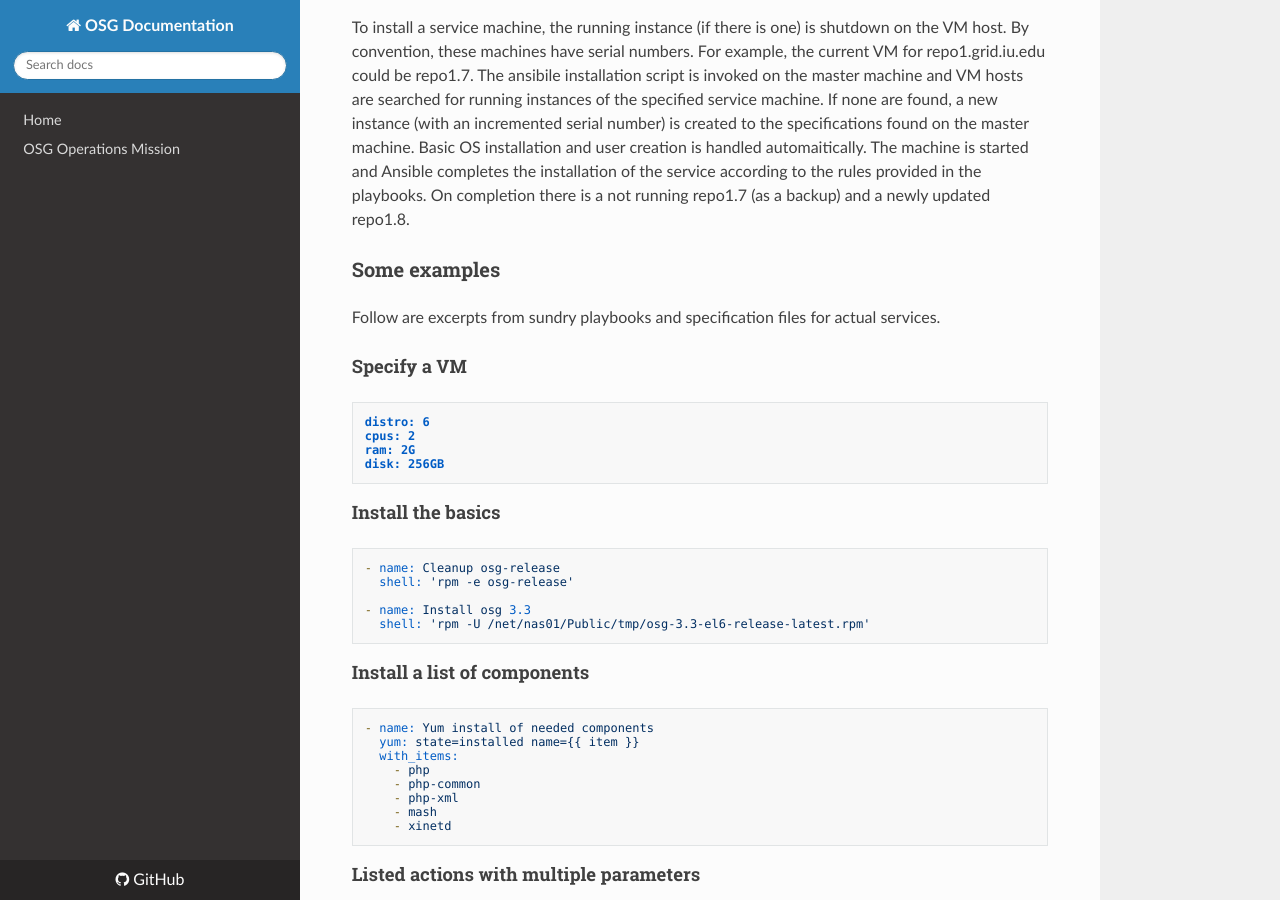
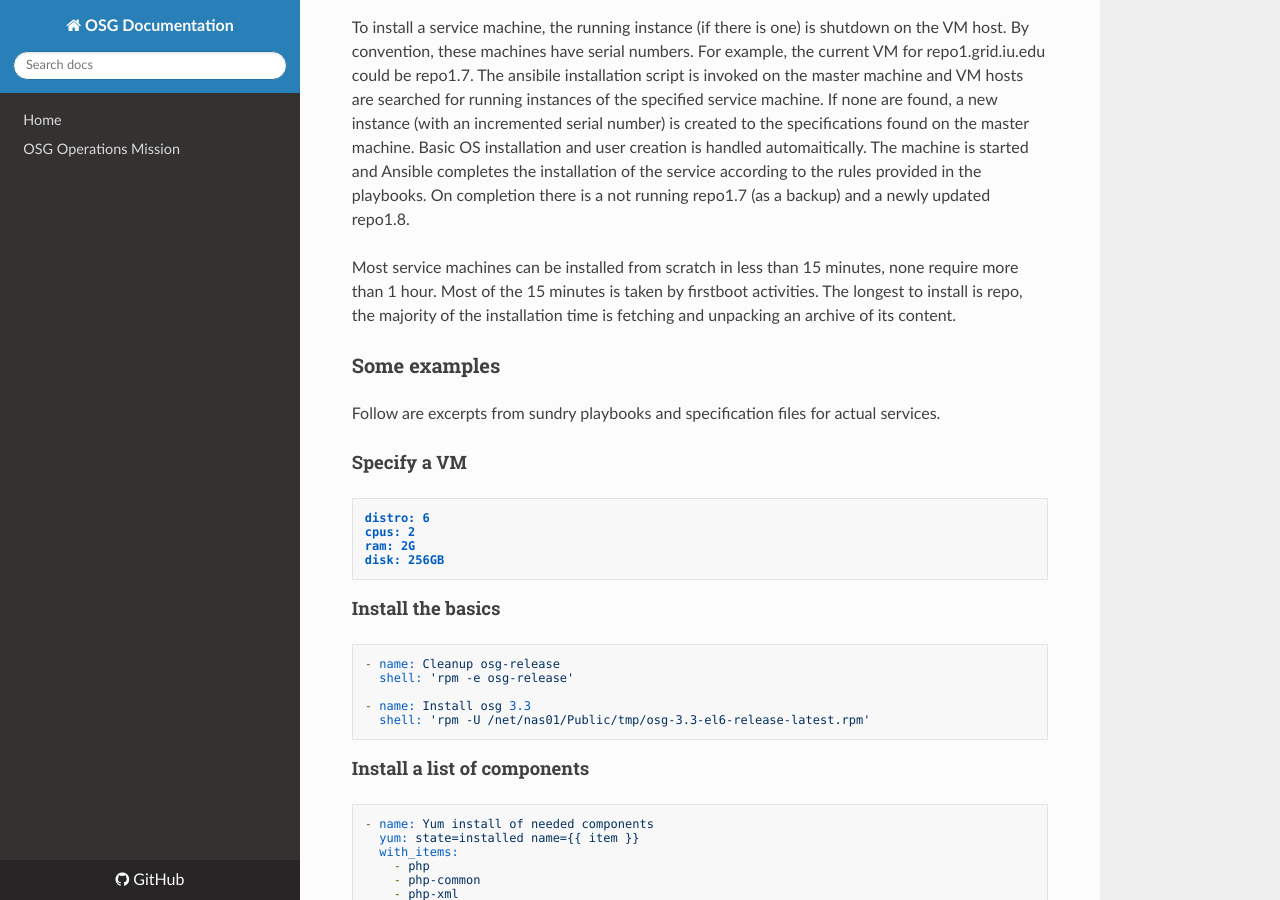
Before and after one commit to osg-htc/operations, an MkDocs documentation site: the page built from docs/ansible_intro.md, in a window 1280 px wide and 900 px high, scrolled down 695 px. Built offline with MkDocs 1.6.1, drawn with Linux system fonts in a browser that asks for light colours; nearby versions of some CDN libraries; old or Windows-style settings are respelled for this version of MkDocs.

Commit message:
Update ansible_intro.md

```diff
--- a/docs/ansible_intro.md
+++ b/docs/ansible_intro.md
@@ -31,6 +31,10 @@ searched for running instances of the specified service machine. If none are fou
 Basic OS installation and user creation is handled automaitically. The machine is started and Ansible
 completes the installation of the service according to the rules provided in the playbooks.
 On completion there is a not running repo1.7 (as a backup) and a newly updated repo1.8.
+
+Most service machines can be installed from scratch in less than 15 minutes, none require more than
+1 hour. Most of the 15 minutes is taken by firstboot activities. The longest to install is repo,
+the majority of the installation time is fetching and unpacking an archive of its content.
 
 ### Some examples
 
```
